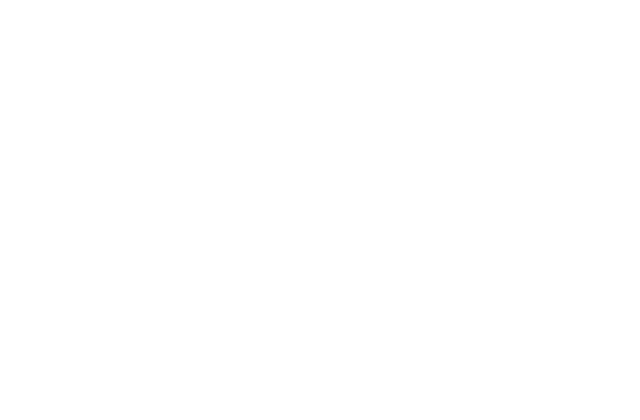
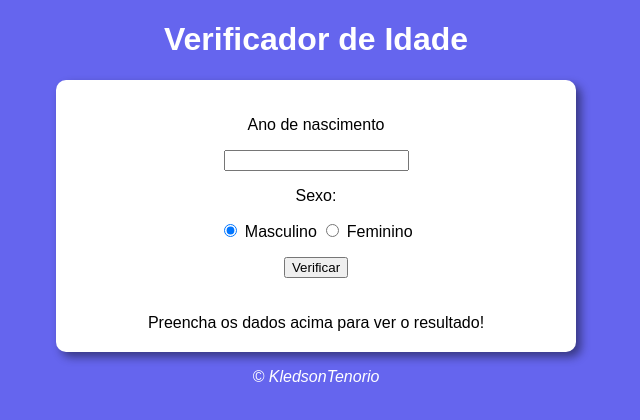
Before and after one commit to KledsoN1/JavaScript, a plain HTML site: page verificador/verificador.html in a window 1280 px wide. Shown: the whole page, without its empty margins (324-964 px from the left). Drawn offline with Linux system fonts and the light colour scheme.

Commit message:
verificador de idade

```diff
--- a/verificador/js.js
+++ b/verificador/js.js
@@ -0,0 +1,54 @@
+function verificar() {
+    var data = new Date()
+    var ano = data.getFullYear()
+    var fano = document.getElementById ('txtano')
+    var res = document.getElementById ('res')
+    if (fano.value.lenght == 0 || Number(fano.value) > ano ){
+        window.alert('Verifique os dados e tente novamente!')
+    }
+    else {
+        var fsex = document.getElementsByName ('radsex')
+        var idade = ano - (fano.value)
+        var gênero = ''
+        var img = document.createElement ('img')
+        img.setAttribute ('id' , 'foto')
+        if(fsex[0].checked){
+            gênero = 'Homem'
+            if (idade >=0 && idade < 10){
+                //criança
+                img.setAttribute ('src', 'imagens/bebeM.jpg' )
+            } else if (idade < 21){
+                //jovem
+                img.setAttribute ('src' , 'imagens/jovemM.jpg')
+            } else if (idade < 50){
+                //adulto
+                img.setAttribute ('src' , 'imagens/homem.jpg')
+            }
+            else {
+                //idoso
+                img.setAttribute ('src' , 'imagens/idoso.jpg')
+            }
+
+        }
+        else if(fsex[1].checked) {
+            gênero = 'Mulher'
+            if (idade >=0 && idade < 10){
+                //criança
+                img.setAttribute ('src' , 'imagens/bebeF.jpg')
+            } else if (idade < 21){
+                //jovem
+                img.setAttribute ('src' , 'imagens/jovemF.jpg')
+            } else if (idade < 50){
+                //adulta
+                img.setAttribute ('src' , 'imagens/mulher.jpg')
+            }
+            else {
+                //idosa
+                img.setAttribute ('src' , 'imagens/idosa.jpg')
+            }
+        }
+        res.innerHTML = (`Detectamos ${gênero} com ${idade} anos`)
+        res.appendChild (img)
+
+    }
+}
--- a/verificador/style.css
+++ b/verificador/style.css
@@ -0,0 +1,38 @@
+@charset "UTF-8";
+body{
+    background-color: rgb(101, 101, 238);
+    font-family: Arial, Helvetica, sans-serif;
+    font-weight: normal;
+
+}
+header{
+    color: white;
+    text-align: center;
+
+}
+section{
+    background-color: white;
+    border-radius: 10px;
+    padding: 10px;
+    width: 500px;
+    margin: auto;
+    box-shadow: 5px 5px 10px rgba(0, 0, 0, 0.455);
+}
+div {
+    text-align: center;
+    padding: 10px;
+}
+
+div > img{
+    width: 250px;
+    height: 250px;
+    border-radius: 300px;
+}
+
+
+footer{
+    color: white;
+    text-align: center;
+    font-style: italic;
+
+}
--- a/verificador/verificador.html
+++ b/verificador/verificador.html
@@ -7,6 +7,31 @@
     <title>Verificador</title>
 </head>
 <body>
+    <header>
+        <h1> Verificador de Idade </h1>
+    </header>
+    <section>
+        <div>
+            <p>Ano de nascimento</p>
+            <input type="number" name="txtano" id="txtano">
+            <p>Sexo:</p>
+            <input type="radio" name="radsex" id="masc" checked>
+            <label for="masc"> Masculino</label>
+            <input type="radio" name="radsex" id="fem">
+            <label for="fem"> Feminino</label>
+            <p>
+                <input type="button" value="Verificar" onclick="verificar()">
+            </p>
+
+        </div>
+
+        <div id="res">
+            Preencha os dados acima para ver o resultado!
+
+        </div>
+    </section>
+
+    <footer> <p>&copy; KledsonTenorio</p></footer>
 
    <script src="js.js"></script>
 </body>
```
Also changed, not shown: verificador/imagens/bebeF.jpg (added), verificador/imagens/homem.jpg (added), verificador/imagens/idosa.jpg (added), verificador/imagens/idoso.jpg (added), verificador/imagens/jovemF.jpg (added), verificador/imagens/jovemM.jpg (added), verificador/imagens/mulher.jpg (added), 1 other file.
